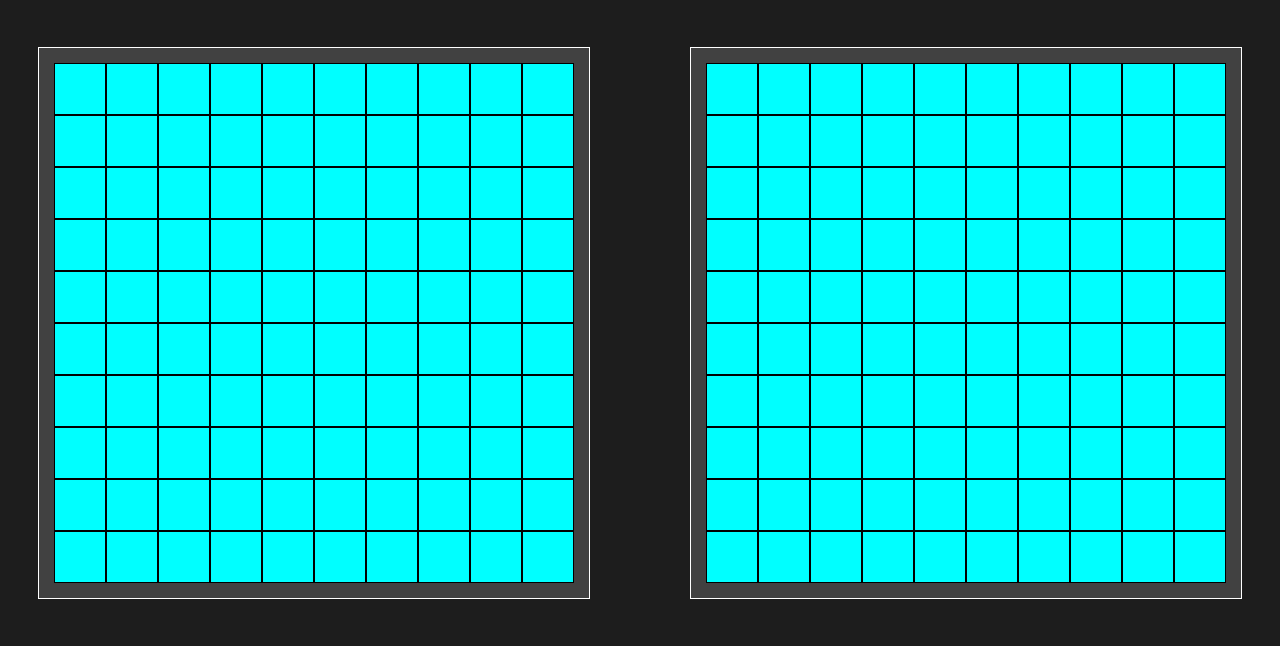
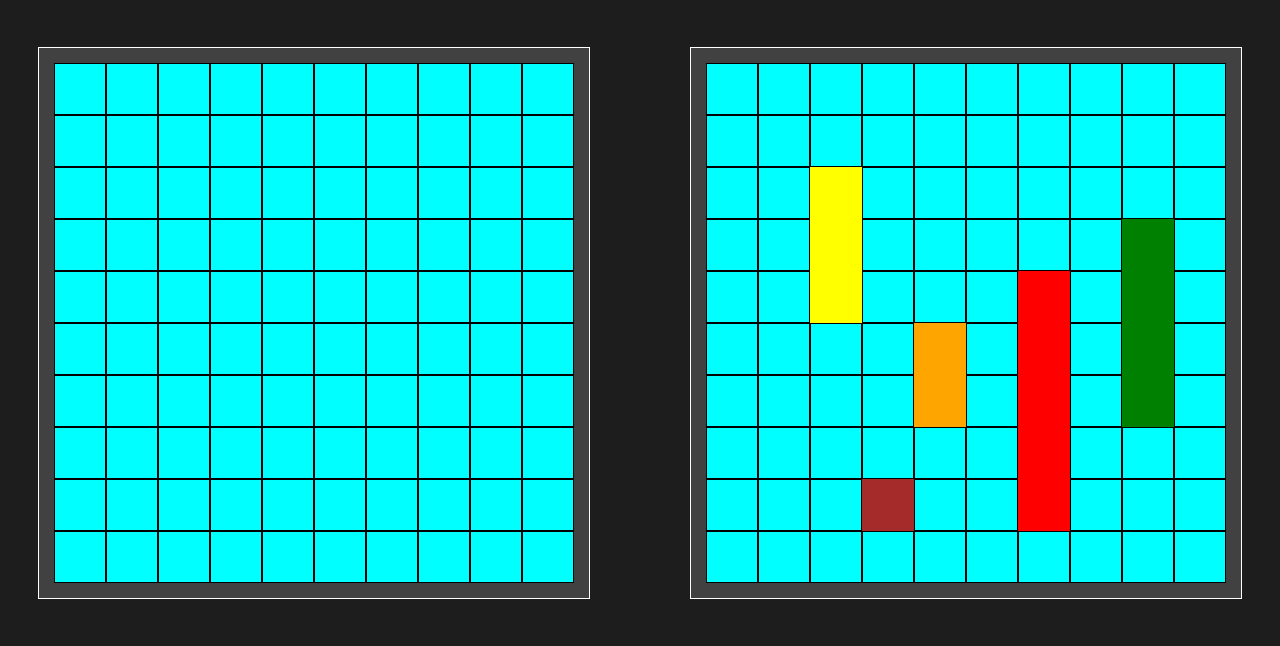
Before and after one commit to Budge23/Battleships, a plain HTML site: page index.html in a window 1280 px wide. Shown: the part 136-782 px from the top of the page. Drawn offline with Linux system fonts and the light colour scheme.

Commit message:
updates3

```diff
--- a/app.js
+++ b/app.js
@@ -1,4 +1,4 @@
-// Setting the Map
+//! Setting the Map
 const playerMap = document.querySelector('#playermap')
 const pcMap = document.querySelector('#pcmap')
 
@@ -13,6 +13,7 @@ divArray.forEach((cell) => {
   const div = document.createElement('div')
   div.classList.add('mapSquarePc')
   pcMap.appendChild(div)
+  div.setAttribute('id', `${cell}`)
 })
 
 divArray.forEach((cell) => {
@@ -20,14 +21,13 @@ divArray.forEach((cell) => {
   div.classList.add('mapsquare')
   playerMap.appendChild(div)
   div.setAttribute(`id`, `${cell}`)
-  div.setAttribute('draggable', 'true')
 })
 
 const playerCells = document.querySelectorAll('.mapsquare')
-const pcCells = document.querySelectorAll('#pcmap div')
+let pcCells = document.querySelectorAll('.mapSquarePc')
 
 
-// Creating the profiles and player boats
+//! Creating the profiles and player boats
 
 const userProfile = {
   ships: [],
@@ -79,7 +79,7 @@ userProfile.ships.forEach((ship) => {
   }
 })
 
-let selectedShipNameWithIndex
+let selectedShipCurrentId
 let draggedShip
 let draggedShipLength
 
@@ -101,12 +101,14 @@ playerCells.forEach(square => square.addEventListener('drop', dragDrop))
 playerCells.forEach(square => square.addEventListener('dragend', () => {
 }))
 
-playerCells.forEach(cell => cell.addEventListener('click', () => {
-  console.log(playerCells[50])
+playerCells.forEach(cell => cell.addEventListener('click', (e) => {
+  console.log(e.target.id)
 }))
 
 playerShips.forEach(ship => ship.addEventListener('mousedown', (e) => {
-  selectedShipNameWithIndex = e.target.id
+  selectedShipCurrentId = e.target.id
+  selectedShipCurrentId = Number(selectedShipCurrentId.replace(/\D/g, ''))
+  console.log(selectedShipCurrentId)
 }))
 
 
@@ -114,22 +116,79 @@ playerShips.forEach(ship => ship.addEventListener('mousedown', (e) => {
 function dragStart() {
   draggedShip = this
   draggedShipLength = this.childNodes.length
-  console.log(draggedShip)
+
+
 }
 
 function dragDrop() {
   const shipNameWithLastId = draggedShip.lastChild.id
   const shipClass = shipNameWithLastId.slice(0, -1)
-  const lastShipIndex = parseInt(shipNameWithLastId.substr(-1))
-  let shipLastId = lastShipIndex + parseInt(this.id)
-  const selectedShipIndex = parseInt(selectedShipNameWithIndex.substr(-1))
+  const targetSquare = Number(this.id)
+  const widthCorrection = width * selectedShipCurrentId
+  const lastShipTarget = Number(shipNameWithLastId.substr(-1))
+  const lastIndexPlaced = Number(draggedShipLength + targetSquare)
 
-  shipLastId = shipLastId - selectedShipIndex
+  const outOfBoundsVerticle = [0, 1, 2, 3, 4, 5, 6, 7, 8, 9, 10, 11, 12, 13, 14, 15, 16, 17, 18, 19, 20, 21, 22, 23, 24, 25, 26, 27, 28, 29, 30]
 
-  console.log(selectedShipIndex)
+  const offLimitsVerticle = outOfBoundsVerticle.splice(0, 10 * lastShipTarget)
 
-  for (let i=0; i < draggedShipLength; i++) {
-    playerCells[parseInt(this.id) - selectedShipIndex + width * i].setAttribute('id', `${shipClass}`)
+
+  for (let i = 1; i < draggedShipLength + 1; i++) {
+    playerCells[(targetSquare - width) + ((width * i)) - widthCorrection].setAttribute('id', `${shipClass}1`)
   }
   boatYard.removeChild(draggedShip)
+
 }
+
+
+
+//! Generating PC ships and positions
+
+pcProfile.ships.push(new boats('Carrier', 5))
+pcProfile.ships.push(new boats('Battleship', 4))
+pcProfile.ships.push(new boats('Cruiser', 3))
+pcProfile.ships.push(new boats('Sub', 2))
+pcProfile.ships.push(new boats('Tug', 1))
+
+
+
+
+function computerStart() {
+  pcProfile.ships.forEach((ship) => {
+    let placed = false
+    while (placed === false) {
+      pcCells = Array.from(pcCells)
+      const randomAxis = Math.floor(Math.random() * 2)
+      let direction = 0
+      if (randomAxis === 0) {
+        direction = 1
+      } else {
+        direction = 10
+      }
+      const randomStart = Math.abs(Math.floor(Math.random() * pcCells.length - (ship.length * direction) - 1))
+
+      const shipArray = []
+      for (let i = 0; i < ship.length; i++) {
+        shipArray.push(Number(pcCells[(randomStart + (direction * i))].id))
+      }
+
+      const dissallowedCells = [9, 19, 29, 39, 49, 59, 69, 79, 89, 99, 1, 2, 3, 4, 5, 6, 7, 8]
+
+      const confirmCell = shipArray.some(r => dissallowedCells.indexOf(r) >= 0)
+      const isTaken = shipArray.some(r => isNaN(r) )
+      console.log(shipArray)
+      console.log(isTaken)
+      if (!isTaken && !confirmCell) {
+        for (let i = 0; i < ship.length; i++) {
+          pcCells[(randomStart + (direction * i))].setAttribute('id', `${ship.name}1`)
+          pcCells[(randomStart + (direction * i))].classList.add('taken')
+        }
+        placed = true
+      } else {
+        placed = false
+      }
+    }
+  })
+}
+
+computerStart()
--- a/style.css
+++ b/style.css
@@ -101,9 +101,40 @@ h1 {
 
 }
 
-#playermap #Carrier {
+ #Carrier1 {
   height: 50px;
   width: 50px;
   background-color: red;
-  border: none;
+  border: 1px solid red;
 }
+
+ #Battleship1 {
+  height: 50px;
+  width: 50px;
+  background-color: green;
+  border: 1px solid green;
+}
+
+ #Cruiser1{
+  height: 50px;
+  width: 50px;
+  background-color: yellow;
+  border: 1px solid yellow;
+
+}
+
+ #Sub1 {
+  height: 50px;
+  width: 50px;
+  background-color: orange;
+  border: 1px solid orange;
+
+}
+
+#Tug1 {
+  height: 50px;
+  width: 50px;
+  background-color: brown;
+  border: 1px solid brown;
+
+}
```
